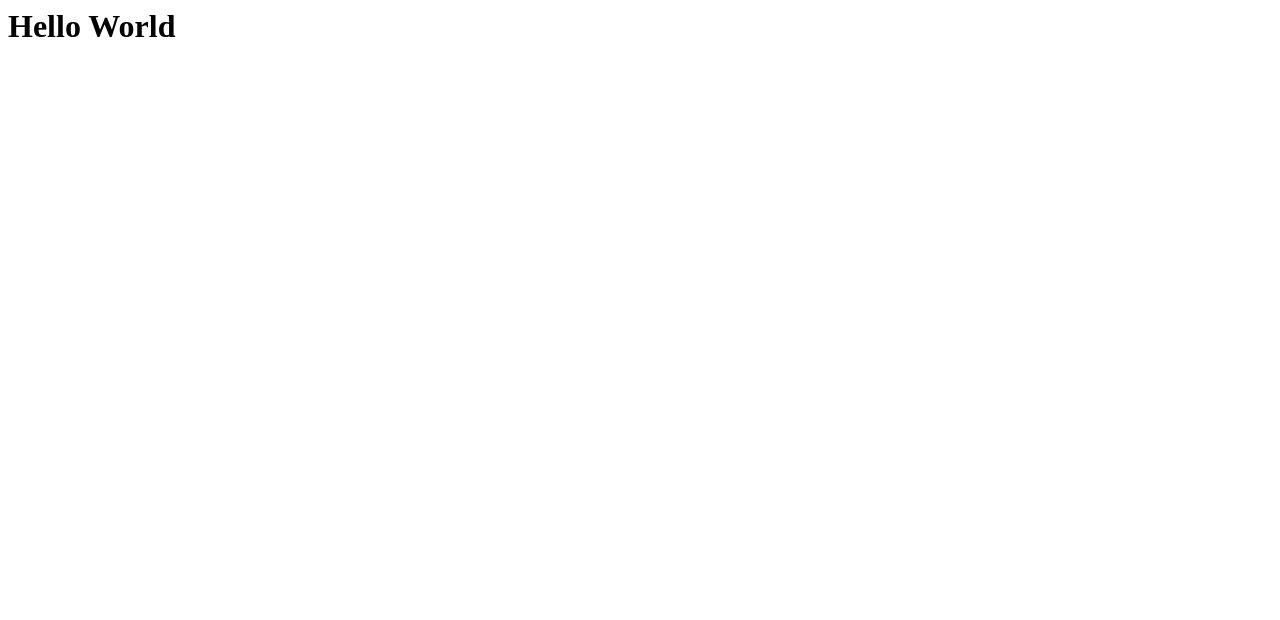
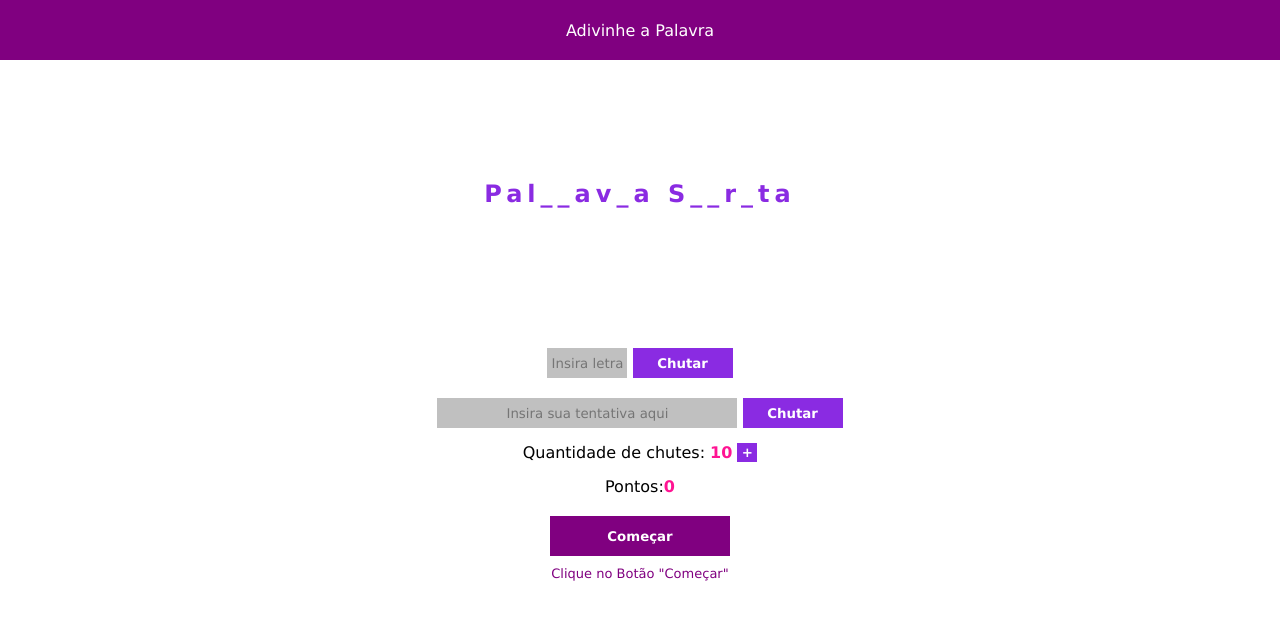
Before and after one commit to EstevaoXavier/Jogo_da_Forca, a plain HTML site: page index.html in a window 1280 px wide. Drawn offline with Linux system fonts and the light colour scheme.

Commit message:
CRIANDO O SITE

```diff
--- a/index.html
+++ b/index.html
@@ -1 +1,33 @@
-<h1>Hello World</h1>
+<!DOCTYPE html>
+<html lang="pt-br">
+<head>
+    <meta charset="UTF-8">
+    <meta name="viewport" content="width=device-width, initial-scale=1.0">
+    <title>Adivinhe a Palavra</title>
+    <link rel="stylesheet" href="./jogo_da_forca.css">
+    <script src="./jogo_da_forca.js" defer></script>
+</head>
+<body>
+    <header id="cabecalho">Adivinhe a Palavra</header>
+    <h2 id="palavra_secreta" class="normal">Pal__av_a S__r_ta</h2>
+    <form id="form_tentativa_letra">
+        <input type="text" id="tentativa_letra" placeholder="Insira letra" maxlength="1">
+        <input type="button" value="Chutar" id="chute_letra_btn">
+    </form>
+    <form id="form_tentativa">
+        <input type="text" id="tentativa_usuario" placeholder="Insira sua tentativa aqui">
+        <input type="button" value="Chutar" id="chute_btn">
+    </form>
+    <div id="div_quantidade_chutes">
+        <span>Quantidade de chutes:</span>
+        <p id="numero_chutes">10</p>
+        <input type="button" value="+" id="btn_add_chute">
+    </div>
+    <div id="pontuacao">
+        <p>Pontos:</p>
+        <p id="numero_pontos">0</p>
+    </div>
+    <input type="button" value="Começar" id="btn_comecar">
+    <span class="atualizacao">Clique no Botão "Começar"</span>
+</body>
+</html>
```
